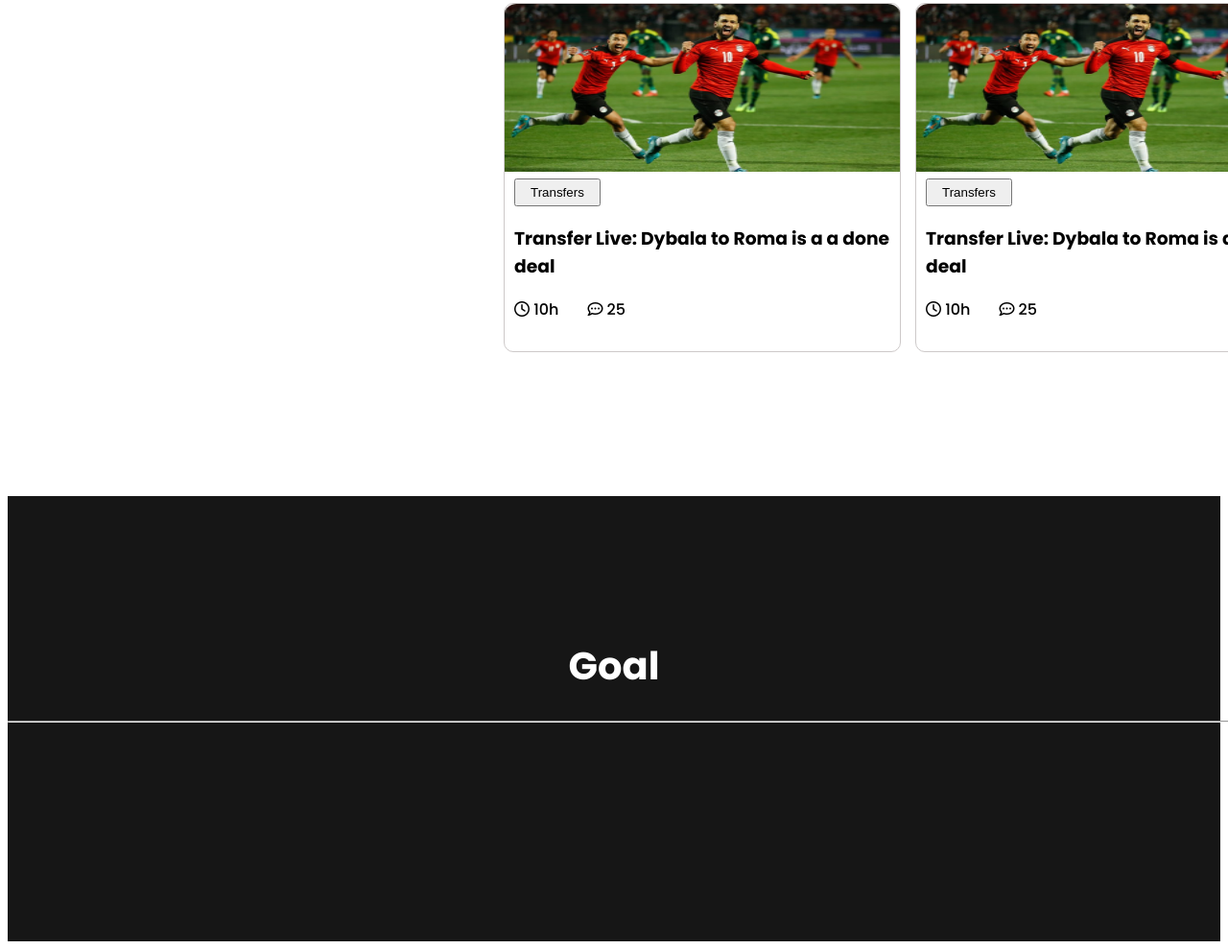
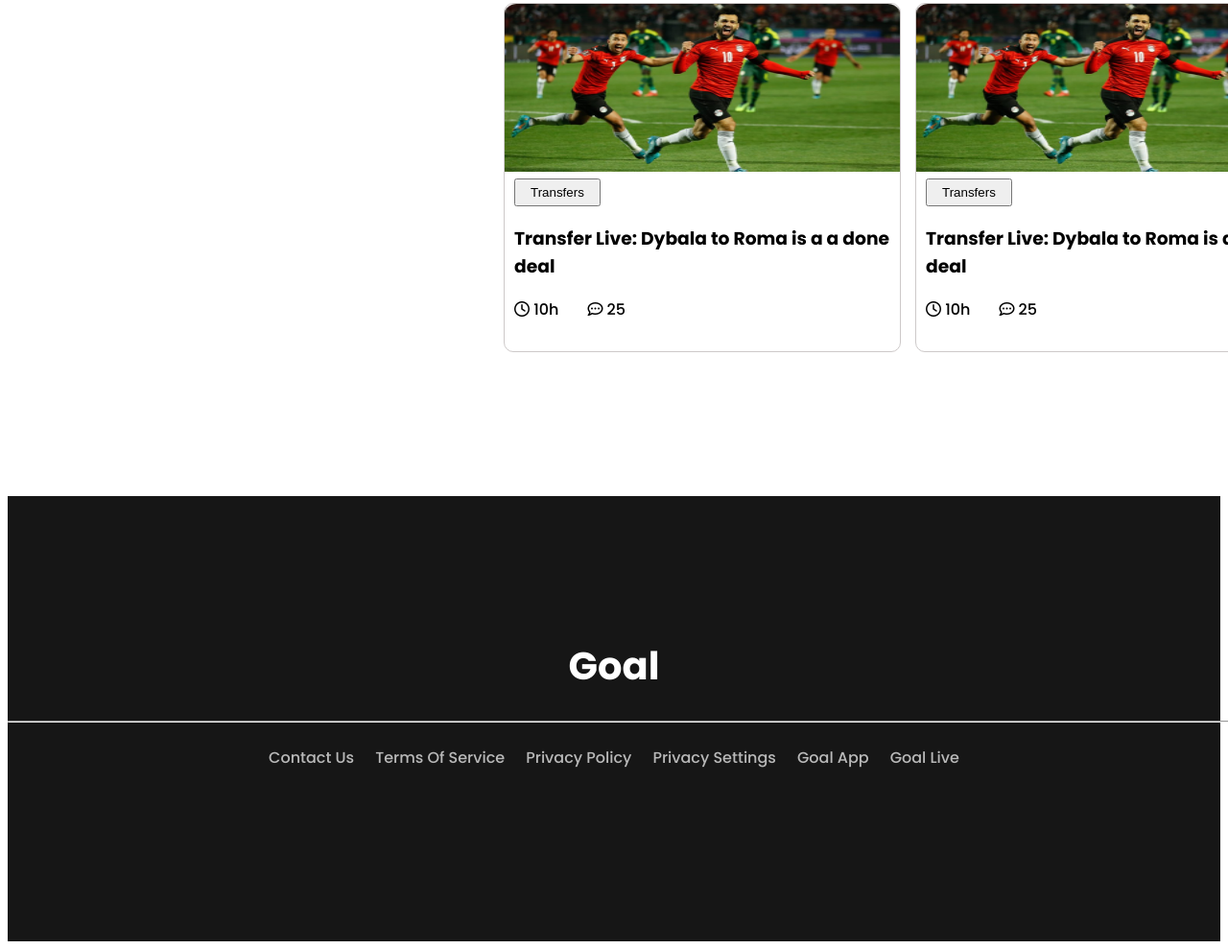
Before and after one commit to Monirul-RS/World-Cup, a plain HTML site: page index.html in a window 1280 px wide. Shown: the part 1553-2542 px from the top of the page at 96% size. Drawn offline with Linux system fonts and the light colour scheme.

Commit message:
Website ready

```diff
--- a/index.html
+++ b/index.html
@@ -249,6 +249,14 @@
             <h1 class="goal-info">Goal</h1>
             <hr>
         </div>
+        <div class="footer-info">
+            <p>Contact Us</p>
+            <p>Terms Of Service</p>
+            <p>Privacy Policy</p>
+            <p>Privacy Settings</p>
+            <p>Goal App</p>
+            <p>Goal Live</p>
+        </div>
 
     </footer>
 </body>
--- a/styles/style.css
+++ b/styles/style.css
@@ -158,3 +158,12 @@
     width: 1420px;
     height: 0px;
 }
+
+.footer-info {
+    display: flex;
+    justify-content: center;
+    color: #B9B9B9;
+    justify-content: space-evenly;
+    margin-left: 250px;
+    margin-right: 250px;
+}
```
